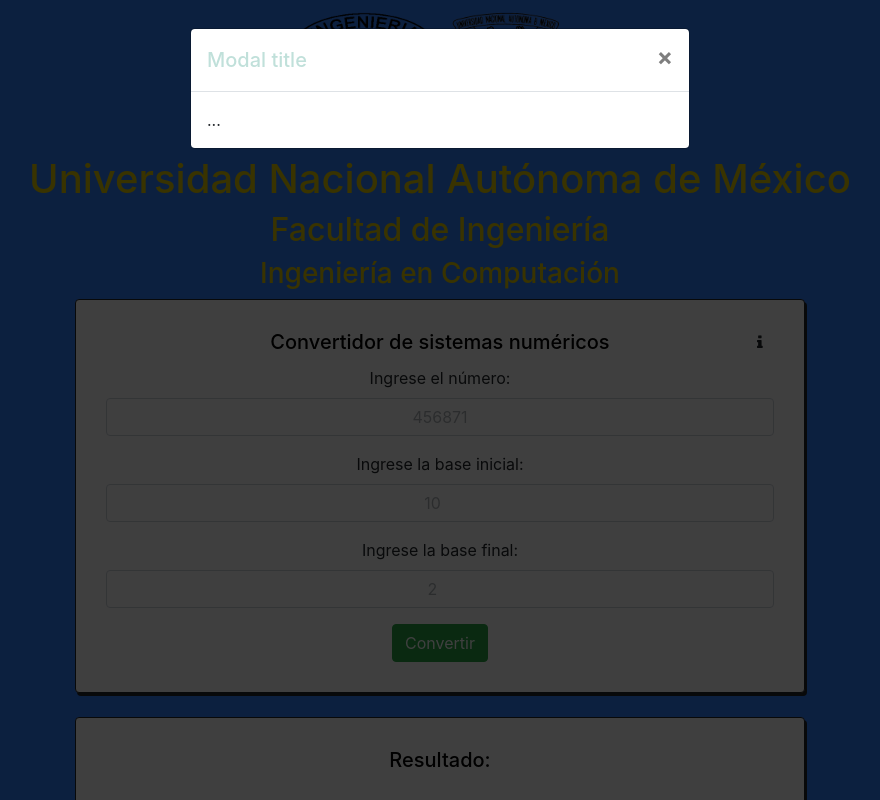
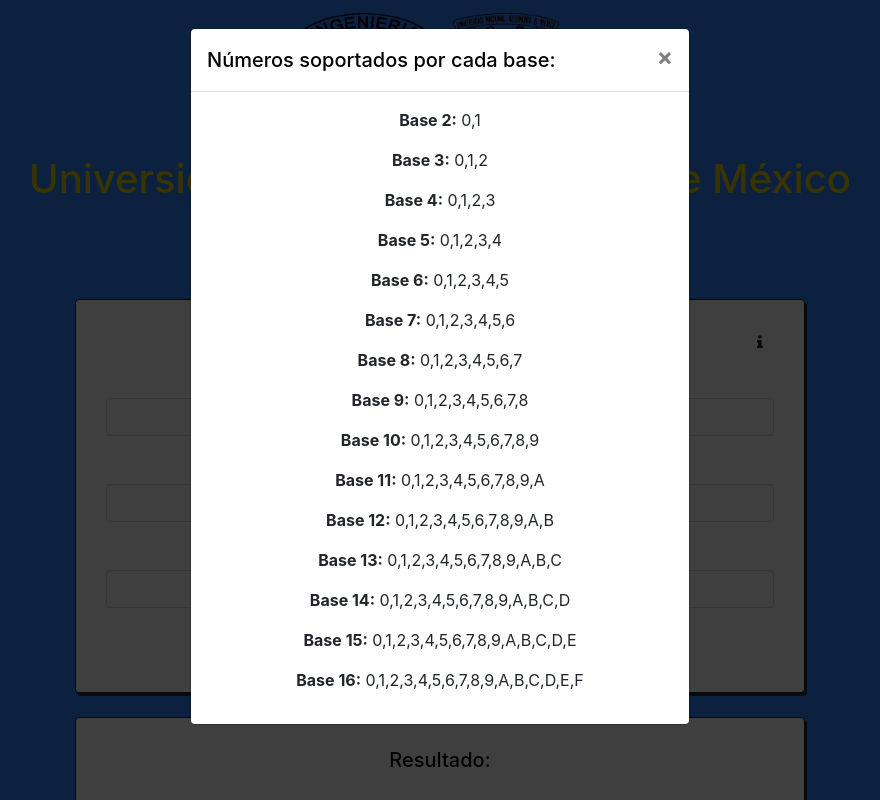
Before and after one commit to GerardoArjona/DigitalDesign_Practice0, an Angular app: page / in a window 1280 px wide. Both pictures are taken after a click on the icon 959 px from the left and 341 px from the top of the page. Shown: the top 800 px of the page, without its empty margins (200-1080 px from the left). Built offline with nearby package versions, Linux system fonts and the light colour scheme.

Commit message:
Add Text to info modal
Signed-off-by: Gerardo Arjona <gerardo.arj15@gmail.com>

```diff
--- a/src/app/conversion/conversion.component.css
+++ b/src/app/conversion/conversion.component.css
@@ -16,7 +16,7 @@
 	color: #C0E0DA;
 }
 
-.card-title{
+.card-title, .modal-title{
 	color: black;
 }
 
--- a/src/app/conversion/conversion.component.html
+++ b/src/app/conversion/conversion.component.html
@@ -79,13 +79,27 @@
   <div class="modal-dialog" role="document">
     <div class="modal-content">
       <div class="modal-header">
-        <h5 class="modal-title" id="infoModalLabel">Modal title</h5>
+        <h5 class="modal-title" id="infoModalLabel">Números soportados por cada base: </h5>
         <button type="button" class="close" data-dismiss="modal" aria-label="Close">
           <span aria-hidden="true">&times;</span>
         </button>
       </div>
-      <div class="modal-body">
-        ...
+      <div class="modal-body text-center">
+				<p><b>Base 2:</b> 0,1</p>
+				<p><b>Base 3:</b> 0,1,2</p>
+				<p><b>Base 4:</b> 0,1,2,3</p>
+				<p><b>Base 5:</b> 0,1,2,3,4</p>
+				<p><b>Base 6:</b> 0,1,2,3,4,5</p>
+				<p><b>Base 7:</b> 0,1,2,3,4,5,6</p>
+				<p><b>Base 8:</b> 0,1,2,3,4,5,6,7</p>
+				<p><b>Base 9:</b> 0,1,2,3,4,5,6,7,8</p>
+				<p><b>Base 10:</b> 0,1,2,3,4,5,6,7,8,9</p>
+				<p><b>Base 11:</b> 0,1,2,3,4,5,6,7,8,9,A</p>
+				<p><b>Base 12:</b> 0,1,2,3,4,5,6,7,8,9,A,B</p>
+				<p><b>Base 13:</b> 0,1,2,3,4,5,6,7,8,9,A,B,C</p>
+				<p><b>Base 14:</b> 0,1,2,3,4,5,6,7,8,9,A,B,C,D</p>
+				<p><b>Base 15:</b> 0,1,2,3,4,5,6,7,8,9,A,B,C,D,E</p>
+				<p><b>Base 16:</b> 0,1,2,3,4,5,6,7,8,9,A,B,C,D,E,F</p>
       </div>
     </div>
   </div>
```
